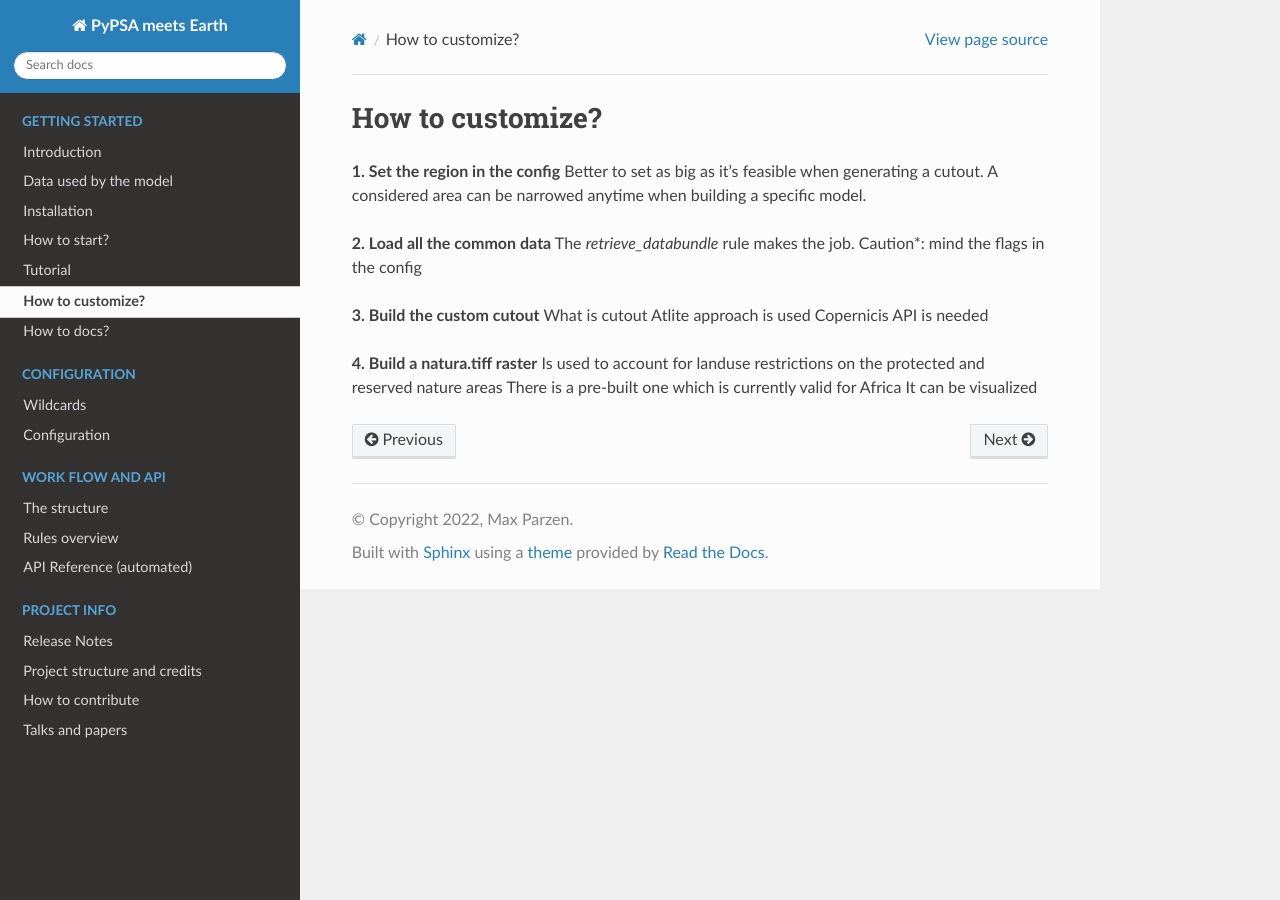
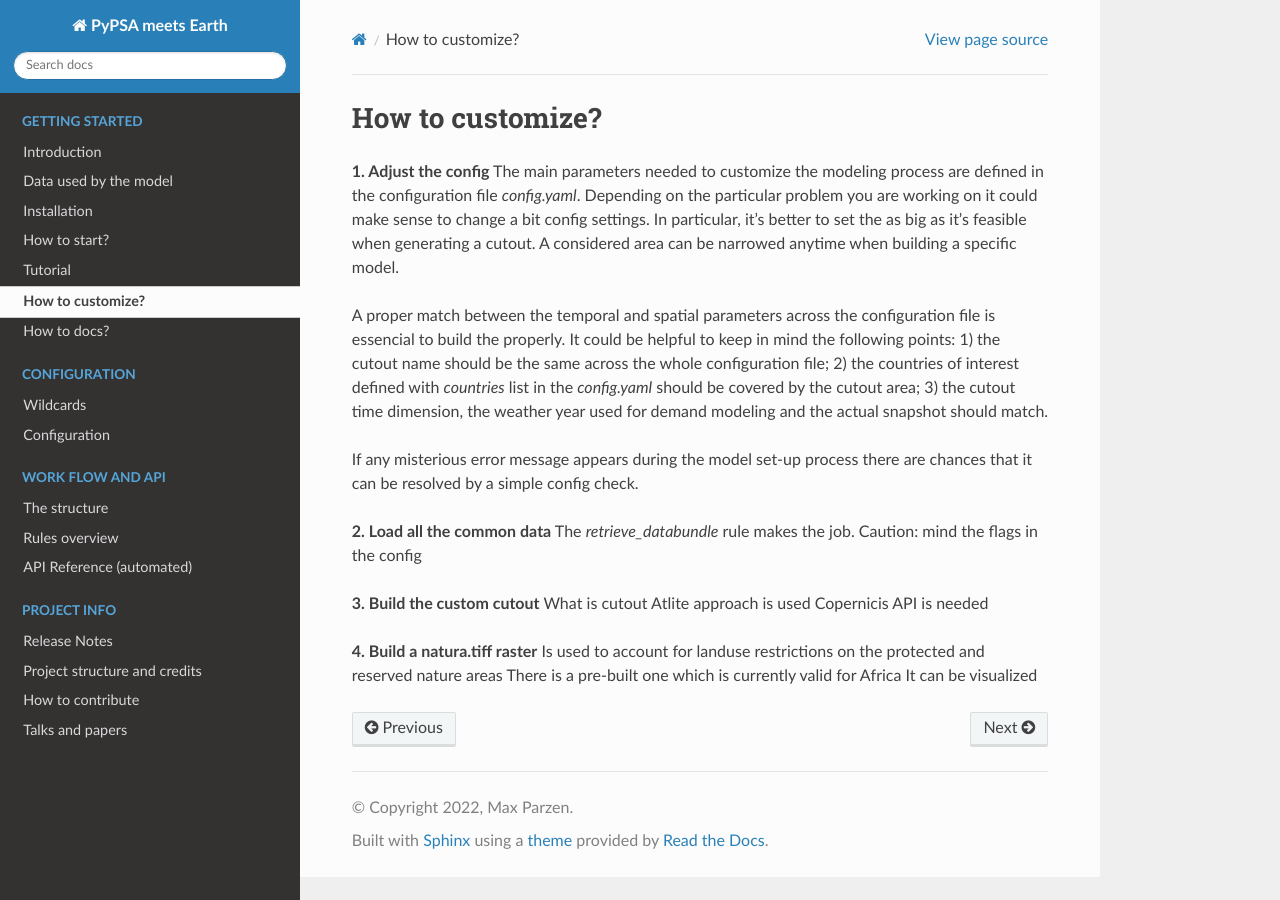
Before and after one commit to pypsa-meets-earth/pypsa-earth, a Sphinx documentation site: the page built from doc/how_to_customize.rst, in a window 1280 px wide. Built offline with Sphinx 7.4.7 and the Read the Docs theme 2.0.0, drawn with Linux system fonts in a browser that asks for light colours; pages that are not in the unit, such as notebooks, are missing from menus; the version number could not be read and is left out.

Commit message:
Improve the workflow description

```diff
--- a/doc/how_to_customize.rst
+++ b/doc/how_to_customize.rst
@@ -9,12 +9,19 @@
 How to customize?
 ##########################################
 
-**1. Set the region in the config**
-Better to set as big as it's feasible when generating a cutout. A considered area can be narrowed anytime when building a specific model.
+**1. Adjust the config**
+The main parameters needed to customize the modeling process are defined in the configuration file `config.yaml`. Depending on the particular problem you are working on it could make sense to change a bit config settings. In particular, it's better to set the  as big as it's feasible when generating a cutout. A considered area can be narrowed anytime when building a specific model.
+
+A proper match between the temporal and spatial parameters across the configuration file is essencial to build the properly. It could be helpful to keep in mind the following points:
+1) the cutout name should be the same across the whole configuration file;
+2) the countries of interest defined with `countries` list in the `config.yaml` should be covered by the cutout area;
+3) the cutout time dimension, the weather year used for demand modeling and the actual snapshot should match.
+
+If any misterious error message appears during the model set-up process there are chances that it can be resolved by a simple config check.
 
 **2. Load all the common data**
 The `retrieve_databundle` rule makes the job.
-Caution*: mind the flags in the config
+Caution: mind the flags in the config
 
 **3. Build the custom cutout**
 What is cutout
```
